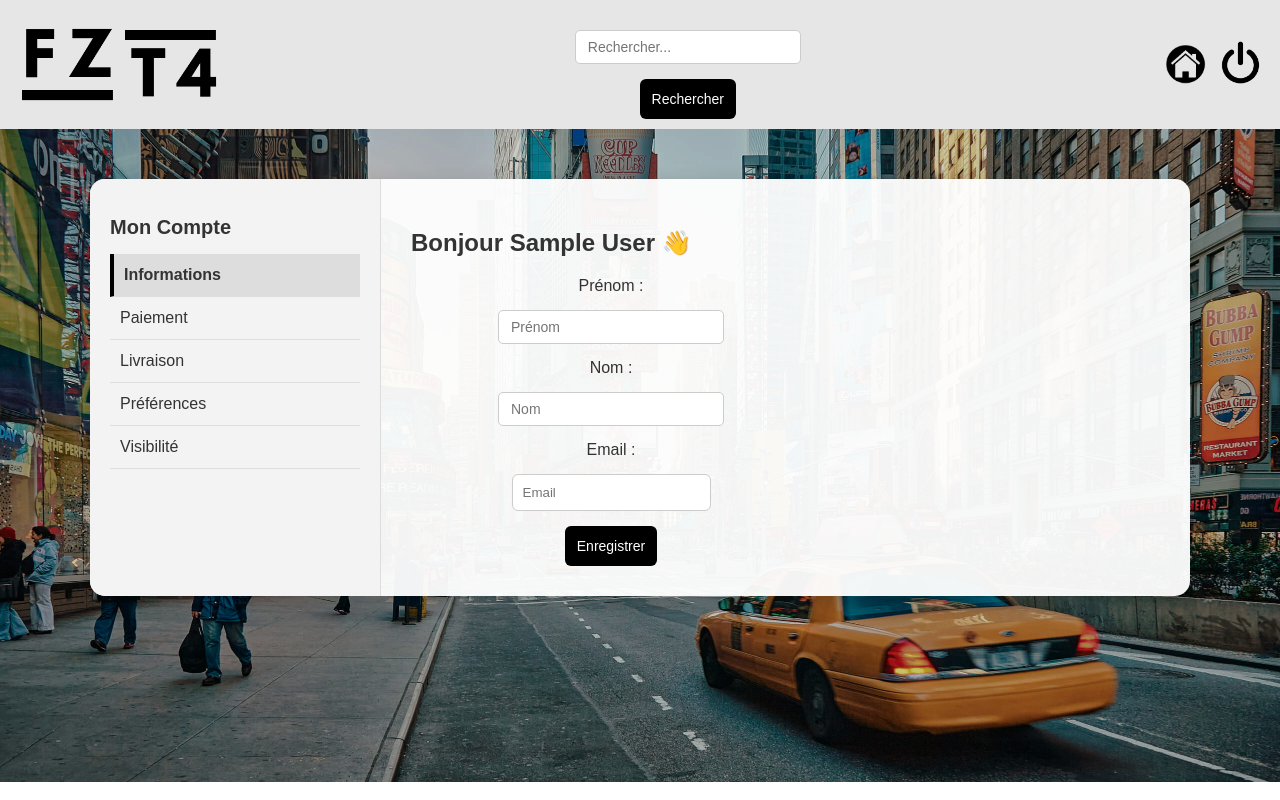
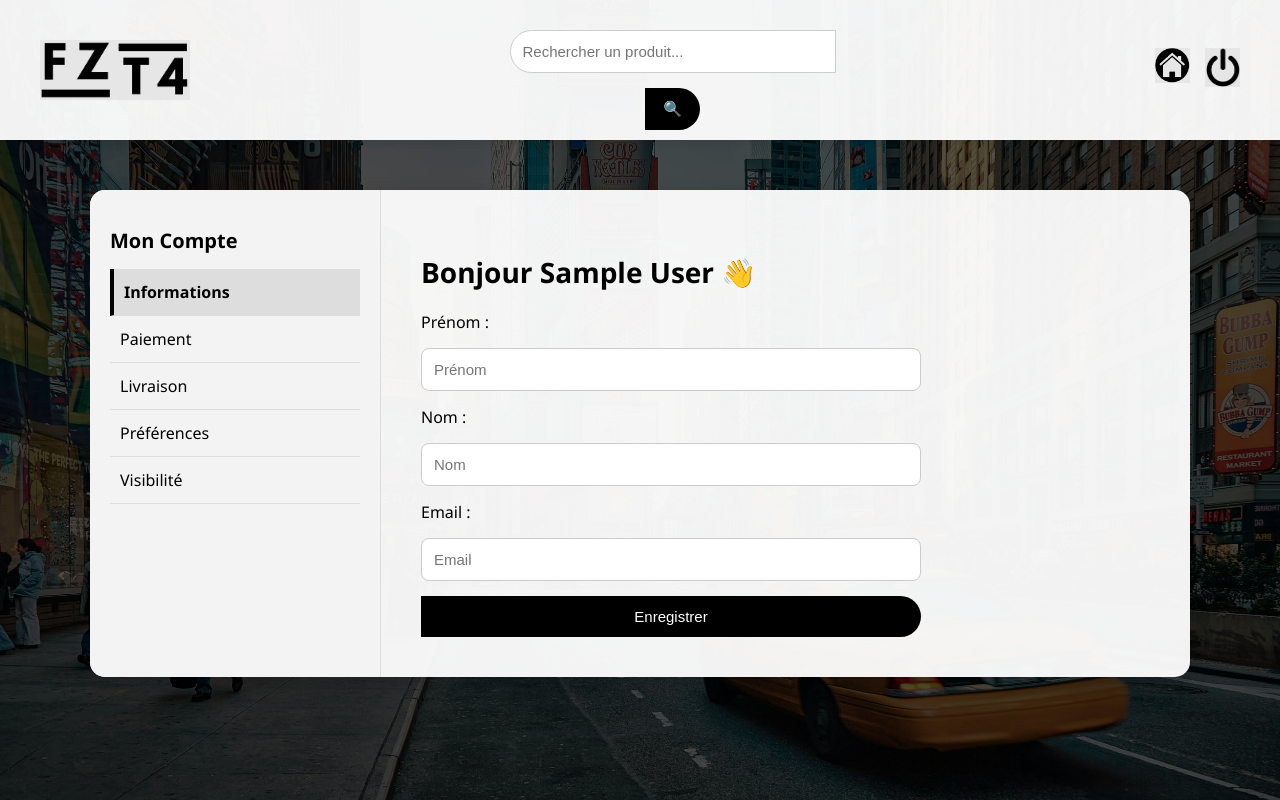
Before and after one commit to theodom974/projet-Ydays, a Flask app: page /profil.html in a window 1280 px wide. Run offline with Flask 3, Linux system fonts and the light colour scheme; the visitor is signed in with stand-in values (Sample User, id 1); data that the repository does not hold is empty.

Commit message:
profil et amelioration des pages

```diff
--- a/server.py
+++ b/server.py
@@ -109,7 +109,7 @@
 @app.route('/api/produits')
 def get_produits():
     produits = [
-        {"id": 1, "nom": "Sweat Adidas", "prix": 60, "image": "image/article/sweat.png"},
+        {"id": 1, "nom": "Sweat Adidas", "prix": 60, "image": "image/article/addidas.png"},
         {"id": 2, "nom": "Jogging Nike", "prix": 60, "image": "image/article/jogging.png"},
         {"id": 3, "nom": "Crampon Nike", "prix": 120, "image": "image/article/crampon.png"},
         {"id": 4, "nom": "Maillot PSG", "prix": 100, "image": "image/article/psg.png"}
--- a/static/profil.css
+++ b/static/profil.css
@@ -1,62 +1,74 @@
-/* --------- BASE --------- */
+/* ----------- BASE & FOND ----------- */
 body {
-  font-family: Arial, sans-serif;
-  background-image: url(/image/fond.png);
-  background-repeat: no-repeat;
+  font-family: 'Segoe UI', Tahoma, Geneva, Verdana, sans-serif;
+  background: linear-gradient(rgba(0, 0, 0, 0.6), rgba(0, 0, 0, 0.6)), url('/image/fond.png') no-repeat center center fixed;
   background-size: cover;
+  color: #fff;
   margin: 0;
   padding: 0;
-  color: #333;
 }
 
-/* --------- HEADER --------- */
+/* ----------- HEADER ----------- */
 header {
-  background: #e6e6e6;
-  padding: 10px 20px;
+  background: rgba(255, 255, 255, 0.95);
+  padding: 10px 40px;
   display: flex;
   align-items: center;
   justify-content: space-between;
-  flex-wrap: wrap;
+  box-shadow: 0 2px 10px rgba(0, 0, 0, 0.1);
 }
 
-header img {
+/* Logo */
+.logo {
+  width: 150px;
   height: auto;
 }
 
-form {
+/* Recherche */
+.search-container {
+  flex: 1;
   display: flex;
+  justify-content: center;
   align-items: center;
-  gap: 10px;
 }
 
-input[type="text"] {
-  width: 200px;
-  padding: 8px 12px;
-  font-size: 14px;
+#search-input {
+  width: 300px;
+  padding: 12px;
   border: 1px solid #ccc;
-  border-radius: 5px;
+  border-radius: 25px 0 0 25px;
+  font-size: 15px;
 }
 
-button {
-  padding: 8px 16px;
-  font-size: 14px;
-  background-color: black;
+button[type="submit"] {
+  padding: 12px 20px;
+  border: none;
+  background: black;
   color: white;
-  border: none;
-  border-radius: 5px;
+  font-size: 15px;
+  border-radius: 0 25px 25px 0;
   cursor: pointer;
-  transition: background 0.3s ease;
+  transition: background 0.3s;
 }
 
-button:hover {
-  background-color: grey;
+button[type="submit"]:hover {
+  background: #333;
 }
 
-nav a {
-  margin-left: 10px;
+/* Icônes du profil et panier */
+.onglets {
+  display: flex;
+  gap: 15px;
+}
+.onglets img {
+  width: 35px;
+  transition: transform 0.3s ease;
+}
+.onglets img:hover {
+  transform: scale(1.1);
 }
 
-/* --------- STRUCTURE PRINCIPALE --------- */
+/* ----------- PROFIL PAGE ----------- */
 .profil-page {
   display: flex;
   max-width: 1100px;
@@ -67,7 +79,6 @@
   overflow: hidden;
 }
 
-/* --------- MENU DE GAUCHE --------- */
 .profil-menu {
   width: 250px;
   background: #f3f3f3;
@@ -79,6 +90,7 @@
 .profil-menu h2 {
   font-size: 20px;
   margin-bottom: 15px;
+  color: #000;
 }
 
 .profil-menu ul {
@@ -92,6 +104,7 @@
   border-bottom: 1px solid #ddd;
   cursor: pointer;
   transition: background-color 0.2s ease;
+  color: #000;
 }
 
 .profil-menu li:hover {
@@ -104,50 +117,47 @@
   border-left: 4px solid black;
 }
 
-/* --------- CONTENU DE DROITE --------- */
+/* ----------- PROFIL CONTENT ----------- */
 .profil-content {
   flex: 1;
-  padding: 30px;
+  padding: 40px;
   text-align: left;
+  color: #000;
 }
 
 .profil-content h1 {
-  font-size: 24px;
-  margin-bottom: 15px;
+  font-size: 28px;
+  margin-bottom: 20px;
 }
 
-.profil-content p {
-  font-size: 16px;
-  line-height: 1.6;
-}
-
-/* --------- FORMULAIRES --------- */
 form {
   display: flex;
   flex-direction: column;
   gap: 15px;
+  max-width: 500px;
   margin-top: 20px;
-  max-width: 400px;
 }
 
 form input,
 form select {
-  padding: 10px;
-  border-radius: 6px;
+  padding: 12px;
+  font-size: 15px;
+  border-radius: 8px;
   border: 1px solid #ccc;
 }
 
 form button {
   background-color: black;
   color: white;
-  padding: 12px;
-  border-radius: 6px;
+  padding: 14px;
+  border-radius: 8px;
   cursor: pointer;
   border: none;
+  transition: background 0.3s;
 }
 
 form button:hover {
-  background-color: grey;
+  background-color: #333;
 }
 
 .tab {
@@ -158,58 +168,71 @@
   display: block;
 }
 
-/* -------- PAIEMENT STYLE PREMIUM -------- */
-#paiement h1 {
-  font-size: 22px;
-  margin-bottom: 20px;
-}
-
-.form-paiement-container {
-  display: flex;
-  flex-direction: column;
-  gap: 15px;
-  max-width: 600px;
-  margin: auto;
-}
-
-.form-paiement-top {
+/* ----------- PAIEMENT FORMULAIRE ----------- */
+.paiement-ligne {
   display: flex;
   gap: 10px;
 }
 
-.form-paiement-top input {
+.paiement-ligne input {
   flex: 1;
-  padding: 10px;
-  font-size: 14px;
-  border: 1px solid #ccc;
-  border-radius: 6px;
 }
 
-.form-paiement-checkbox {
+.paiement-options {
+  display: flex;
+  align-items: center;
+  gap: 10px;
+  font-size: 14px;
+  color: #000;
+}
+
+.paiement-options label {
   display: flex;
   align-items: center;
   gap: 8px;
-  font-size: 14px;
 }
 
-.form-paiement-extra {
-  display: flex;
-  justify-content: space-between;
-  align-items: center;
-  font-size: 13px;
+/* ----------- TRANSITIONS ----------- */
+.fade-in-element {
+  opacity: 0;
+  transition: opacity 0.5s ease-in-out;
 }
 
-.form-paiement-extra a {
-  color: black;
-  text-decoration: underline;
+.fade-in-element.visible {
+  opacity: 1;
+}
+.search-bar {
+  display: flex;
+  align-items: center;
 }
 
-.form-paiement-extra a:hover {
-  color: grey;
+.search-bar input {
+  width: 300px;
+  padding: 12px 16px;
+  border: 1px solid #ccc;
+  border-radius: 25px 0 0 25px;
+  font-size: 15px;
+  outline: none;
 }
 
-.form-paiement-container button {
-  width: fit-content;
-  align-self: center;
-  margin-top: 10px;
+.search-bar button {
+  background: black;
+  border: none;
+  padding: 12px 18px;
+  border-radius: 0 25px 25px 0;
+  cursor: pointer;
+  transition: background 0.3s;
+  display: flex;
+  align-items: center;
+  justify-content: center;
 }
+
+.search-bar button:hover {
+  background: #333;
+}
+
+.search-bar button img {
+  width: 18px;
+  height: 18px;
+  filter: invert(1); /* rend l'icône blanche */
+}
--- a/templates/profil.html
+++ b/templates/profil.html
@@ -7,18 +7,21 @@
   <link rel="icon" type="image/x-icon" href="/image/icon.png" />
 </head>
 <body>
+  <header>
+    <img src="/image/logo.png" class="logo" alt="Logo" />
 
-<header>
-  <img src="/image/logo.png" width="200" />
-  <form action="/search" method="GET">
-    <input type="text" placeholder="Rechercher..." name="query" />
-    <button type="submit">Rechercher</button>
-  </form>
-  <nav>
-    <a href="/"><img src="/image/home.png" width="40" title="Accueil" /></a>
-    <a href="/logout"><img src="/image/loung.png" width="40" title="Déconnexion" /></a>
-  </nav>
-</header>
+    <div class="search-container">
+      <form action="/search" method="GET" class="search-bar">
+        <input id="search-input" type="text" placeholder="Rechercher un produit..." name="query" />
+          <button type="submit">🔍</button>
+        </button>
+      </form>
+    </div>
+    <div class="onglets">
+      <a href="/"><img src="/image/home.png" title="Accueil" /></a>
+      <a href="/logout"><img src="/image/loung.png" title="Déconnexion" /></a>
+    </div>
+  </header>
 
 <main class="profil-page">
   <aside class="profil-menu">
```
Also changed, not shown: static/auth.css (+4 -4 lines), static/panier.css (+8 -8 lines), static/style.css (+55 -44 lines), templates/index.html (+15 -11 lines), templates/produit.html (+19 -52 lines), image/article/addidas.png (added).
